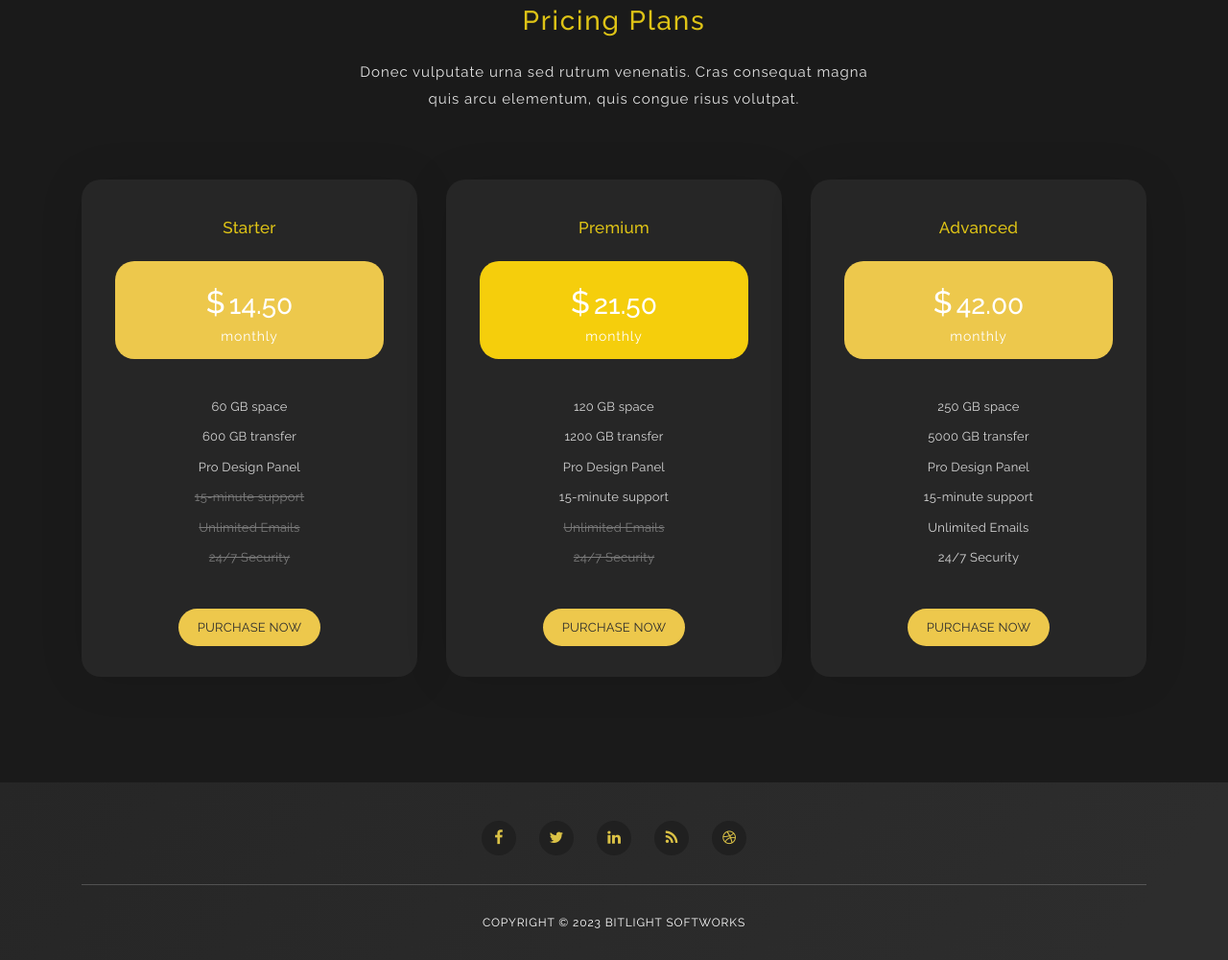
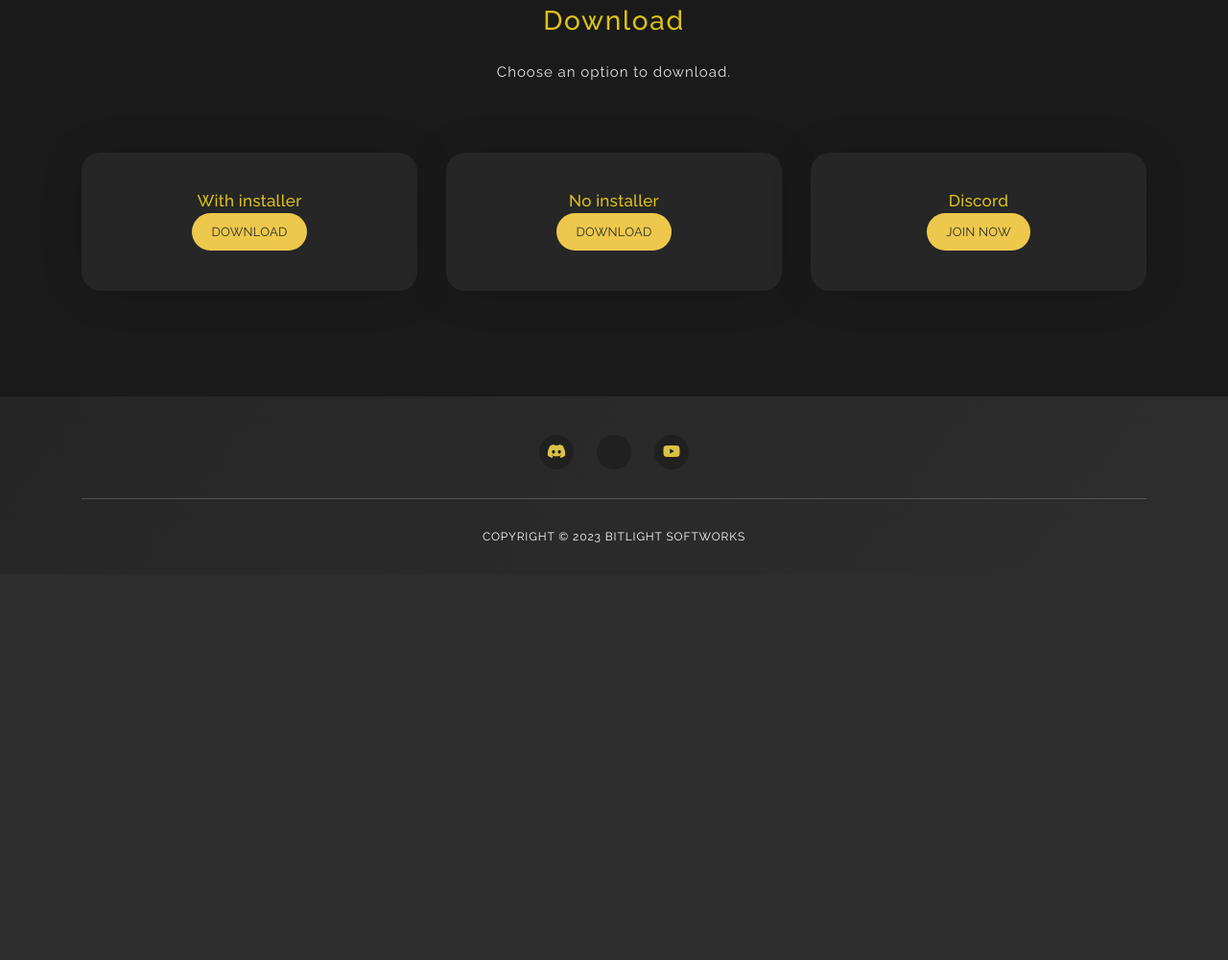
Before and after one commit to B7X0/XBL, a plain HTML site: page docs/index.html in a window 1280 px wide. Shown: the part 1634-2634 px from the top of the page at 96% size. After the commit the page ends 2232 px from the top, so only its background shows below. Drawn offline with Linux system fonts and the light colour scheme.

Commit message:
Add files via upload

```diff
--- a/docs/assets/js/custom.js
+++ b/docs/assets/js/custom.js
@@ -57,7 +57,7 @@
 	        $('html, body').stop().animate({
 	            scrollTop: (target.offset().top) - 130
 	        }, 500, 'swing', function () {
-	            window.location.hash = target;
+	            //window.location.hash = target;
 	            $(document).on("scroll", onScroll);
 	        });
 	    });
--- a/docs/index.html
+++ b/docs/index.html
@@ -18,7 +18,7 @@ https://templatemo.com/tm-535-softy-pinko
     <!-- Additional CSS Files -->
     <link rel="stylesheet" type="text/css" href="assets/css/bootstrap.min.css">
 
-    <link rel="stylesheet" type="text/css" href="assets/css/font-awesome.css">
+    <link rel="stylesheet" href="https://cdnjs.cloudflare.com/ajax/libs/font-awesome/6.4.2/css/all.min.css" integrity="sha512-z3gLpd7yknf1YoNbCzqRKc4qyor8gaKU1qmn+CShxbuBusANI9QpRohGBreCFkKxLhei6S9CQXFEbbKuqLg0DA==" crossorigin="anonymous" referrerpolicy="no-referrer" />
 
     <link rel="stylesheet" href="assets/css/templatemo-softy-pinko.css">
 
@@ -180,12 +180,12 @@ https://templatemo.com/tm-535-softy-pinko
             <div class="row">
                 <div class="col-lg-12">
                     <div class="center-heading">
-                        <h2 class="section-title">Pricing Plans</h2>
+                        <h2 class="section-title">Download</h2>
                     </div>
                 </div>
                 <div class="offset-lg-3 col-lg-6">
                     <div class="center-text">
-                        <p>Donec vulputate urna sed rutrum venenatis. Cras consequat magna quis arcu elementum, quis congue risus volutpat.</p>
+                        <p>Choose an option to download.</p>
                     </div>
                 </div>
             </div>
@@ -196,25 +196,8 @@ https://templatemo.com/tm-535-softy-pinko
                 <div class="col-lg-4 col-md-6 col-sm-12" data-scroll-reveal="enter bottom move 50px over 0.6s after 0.2s">
                     <div class="pricing-item">
                         <div class="pricing-header">
-                            <h3 class="pricing-title">Starter</h3>
-                        </div>
-                        <div class="pricing-body">
-                            <div class="price-wrapper">
-                                <span class="currency">$</span>
-                                <span class="price">14.50</span>
-                                <span class="period">monthly</span>
-                            </div>
-                            <ul class="list">
-                                <li class="active">60 GB space</li>
-                                <li class="active">600 GB transfer</li>
-                                <li class="active">Pro Design Panel</li>
-                                <li>15-minute support</li>
-                                <li>Unlimited Emails</li>
-                                <li>24/7 Security</li>
-                            </ul>
-                        </div>
-                        <div class="pricing-footer">
-                            <a href="#" class="main-button">Purchase Now</a>
+                            <h3 class="pricing-title">With installer</h3>
+                            <a href="#" class="main-button bold">Download</a>
                         </div>
                     </div>
                 </div>
@@ -224,25 +207,8 @@ https://templatemo.com/tm-535-softy-pinko
                 <div class="col-lg-4 col-md-6 col-sm-12" data-scroll-reveal="enter bottom move 50px over 0.6s after 0.4s">
                     <div class="pricing-item active">
                         <div class="pricing-header">
-                            <h3 class="pricing-title">Premium</h3>
-                        </div>
-                        <div class="pricing-body">
-                            <div class="price-wrapper">
-                                <span class="currency">$</span>
-                                <span class="price">21.50</span>
-                                <span class="period">monthly</span>
-                            </div>
-                            <ul class="list">
-                                <li class="active">120 GB space</li>
-                                <li class="active">1200 GB transfer</li>
-                                <li class="active">Pro Design Panel</li>
-                                <li class="active">15-minute support</li>
-                                <li>Unlimited Emails</li>
-                                <li>24/7 Security</li>
-                            </ul>
-                        </div>
-                        <div class="pricing-footer">
-                            <a href="#" class="main-button">Purchase Now</a>
+                            <h3 class="pricing-title">No installer</h3>
+                            <a href="#" class="main-button bold">Download</a>
                         </div>
                     </div>
                 </div>
@@ -252,25 +218,8 @@ https://templatemo.com/tm-535-softy-pinko
                 <div class="col-lg-4 col-md-6 col-sm-12" data-scroll-reveal="enter bottom move 50px over 0.6s after 0.6s">
                     <div class="pricing-item">
                         <div class="pricing-header">
-                            <h3 class="pricing-title">Advanced</h3>
-                        </div>
-                        <div class="pricing-body">
-                            <div class="price-wrapper">
-                                <span class="currency">$</span>
-                                <span class="price">42.00</span>
-                                <span class="period">monthly</span>
-                            </div>
-                            <ul class="list">
-                                <li class="active">250 GB space</li>
-                                <li class="active">5000 GB transfer</li>
-                                <li class="active">Pro Design Panel</li>
-                                <li class="active">15-minute support</li>
-                                <li class="active">Unlimited Emails</li>
-                                <li class="active">24/7 Security</li>
-                            </ul>
-                        </div>
-                        <div class="pricing-footer">
-                            <a href="#" class="main-button">Purchase Now</a>
+                            <h3 class="pricing-title">Discord</h3>
+                            <a href="#" class="main-button">Join now</a>
                         </div>
                     </div>
                 </div>
@@ -286,11 +235,9 @@ https://templatemo.com/tm-535-softy-pinko
             <div class="row">
                 <div class="col-lg-12 col-md-12 col-sm-12">
                     <ul class="social">
-                        <li><a href="#"><i class="fa fa-facebook"></i></a></li>
-                        <li><a href="#"><i class="fa fa-twitter"></i></a></li>
-                        <li><a href="#"><i class="fa fa-linkedin"></i></a></li>
-                        <li><a href="#"><i class="fa fa-rss"></i></a></li>
-                        <li><a href="#"><i class="fa fa-dribbble"></i></a></li>
+                        <li><a href="#"><i class="fab fa-discord"></i></a></li>
+                        <li><a href="#"><i class="fab fa-x-twitter"></i></a></li>
+                        <li><a href="#"><i class="fab fa-youtube"></i></a></li>
                     </ul>
                 </div>
             </div>
```
